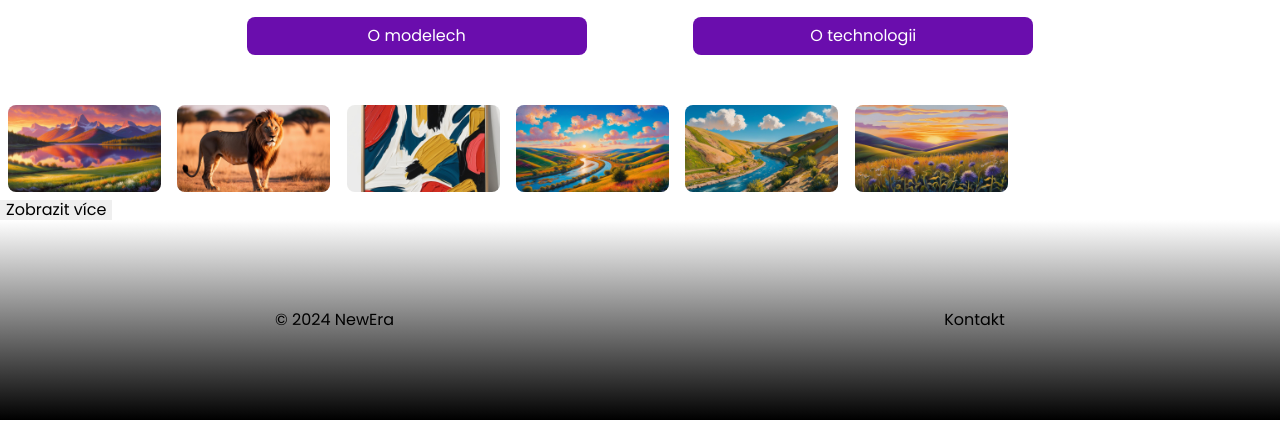
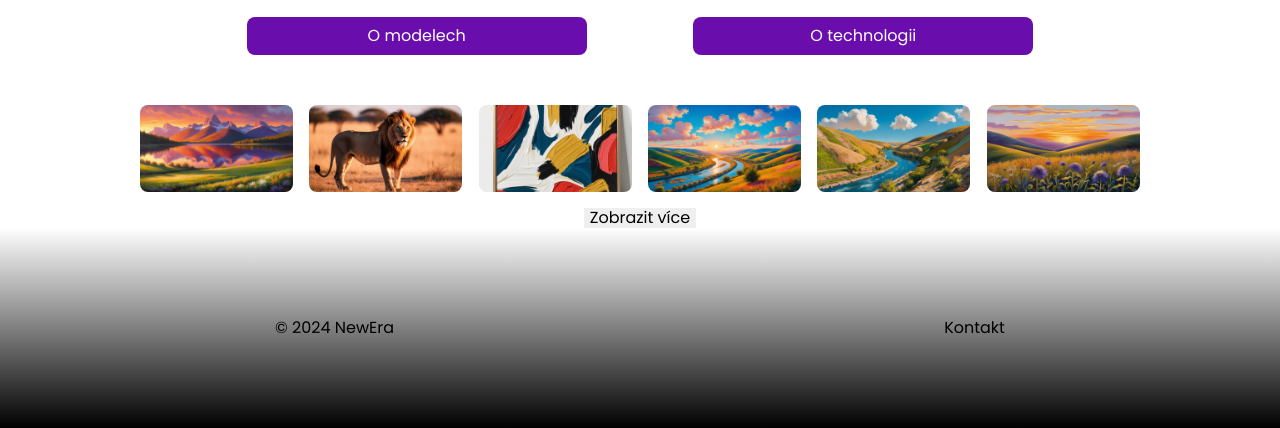
Before and after one commit to pslib-cz/2024-p2b-web-projekt-TomasHejzlar, a website built with Vite: page 2024-p2b-web-projekt-TomasHejzlar/index.html in a window 1280 px wide. Shown: the part 729-1157 px from the top of the page. Built offline with nearby package versions, Linux system fonts and the light colour scheme; what lightgallery would draw is missing.

Commit message:
checkpoint (furt dělám dropdown)

```diff
--- a/2024-p2b-web-projekt-TomasHejzlar/index.html
+++ b/2024-p2b-web-projekt-TomasHejzlar/index.html
@@ -101,7 +101,9 @@
             </a>
           </div>
         </div>
-        <button id="toggleImages" class="dropdown">Zobrazit více</button>
+        <div class="dropdown-wrapper">
+          <button id="toggleImages" class="dropdown">Zobrazit více</button>
+        </div>
 
       </section>
 
--- a/2024-p2b-web-projekt-TomasHejzlar/src/main.js
+++ b/2024-p2b-web-projekt-TomasHejzlar/src/main.js
@@ -9,6 +9,7 @@ import 'swiper/css';
 import 'swiper/css/pagination';
 
 document.addEventListener('DOMContentLoaded', () => {
+  // LightGallery
   const gallery = document.getElementById('gallery');
   if (gallery) {
     lightGallery(gallery, {
@@ -16,6 +17,7 @@ document.addEventListener('DOMContentLoaded', () => {
     });
   }
 
+  // Swiper
   const swiper = new Swiper('.mySwiper', {
     loop: true,
     centeredSlides: true,
@@ -27,14 +29,7 @@ document.addEventListener('DOMContentLoaded', () => {
     },
   });
 
-  document.addEventListener('DOMContentLoaded', () => {
-    const gallery = document.getElementById('gallery');
-    if (gallery) {
-      lightGallery(gallery, {
-        selector: 'a',
-      });
-    }
-
+  // Dropdown tlačítko
   const toggleBtn = document.getElementById('toggleImages');
   const hiddenImages = document.querySelector('.hidden-images');
 
@@ -45,6 +40,3 @@ document.addEventListener('DOMContentLoaded', () => {
     });
   }
 });
-
-
-});
--- a/2024-p2b-web-projekt-TomasHejzlar/src/style.css
+++ b/2024-p2b-web-projekt-TomasHejzlar/src/style.css
@@ -97,23 +97,35 @@ body {
 
 
 
-.gallery {
-  display: grid;
-  grid-template-columns: repeat(auto-fit, minmax(150px, 1fr));
-  gap: 1rem;
-  max-width: 1000px;
-  margin: 0.5em;
+/* Galerie pro všechny obrázky (i skryté) */
+.gallery, .hidden-images {
+  display: grid; /* Použijeme grid pro všechny obrázky */
+  grid-template-columns: repeat(auto-fill, minmax(150px, 1fr)); /* Automatické přizpůsobení podle velikosti */
+  gap: 1rem; /* Mezera mezi obrázky */
+  max-width: 1000px; /* Maximální šířka jako galerie */
+  margin: 0.5em auto; /* Centrované na stránce */
+  width: 100%; /* Zajistí, že galeriím nebudou omezovány šířky */
+}
+
+/* Skrytí obrázků, dokud nejsou zobrazené */
+.hidden-images {
+  display: none; /* Skryté až do zobrazení */
+}
+
+/* Když jsou obrázky zobrazeny, přidáme grid layout */
+.hidden-images.visible {
+  display: grid; /* Zobrazíme obrázky ve gridu */
+  grid-template-columns: repeat(auto-fill, minmax(150px, 1fr)); /* Automatické přizpůsobení podle velikosti */
+  gap: 1rem; /* Mezera mezi obrázky */
 }
 
 
-.hidden-images {
-  display: none;
-}
 
-.hidden-images.visible {
-  display: grid; /* nebo flex, podle layoutu galerie */
-  grid-template-columns: repeat(auto-fit, minmax(150px, 1fr));
-  gap: 1rem;
+
+.dropdown-wrapper {
+  display: flex;
+  justify-content: center;
+  margin-top: 1em;
 }
 
 .dropdown {
@@ -121,6 +133,7 @@ body {
   display: inline-block;
   border: none;
   justify-content: center;
+  text-align: center;
 }
 
 .footer{
```
Lines whose indentation alone changed are shown as unchanged.
